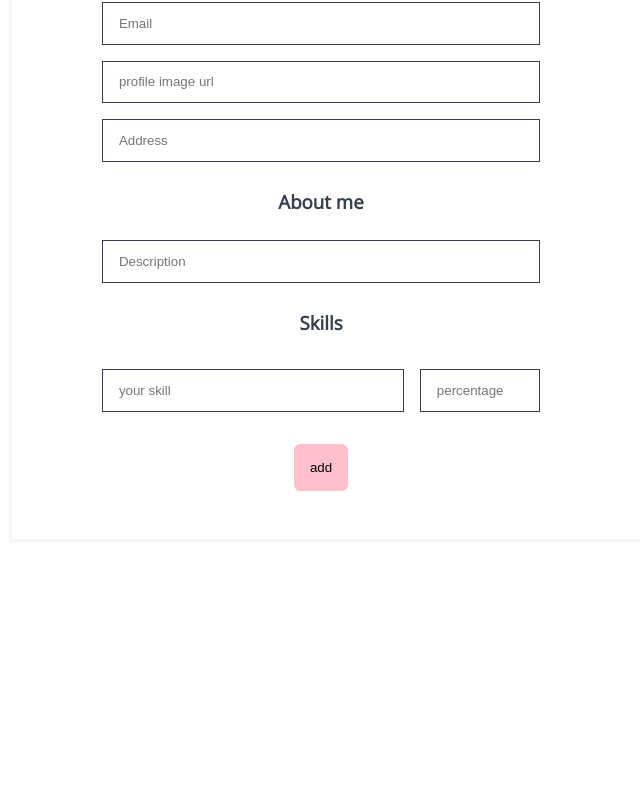
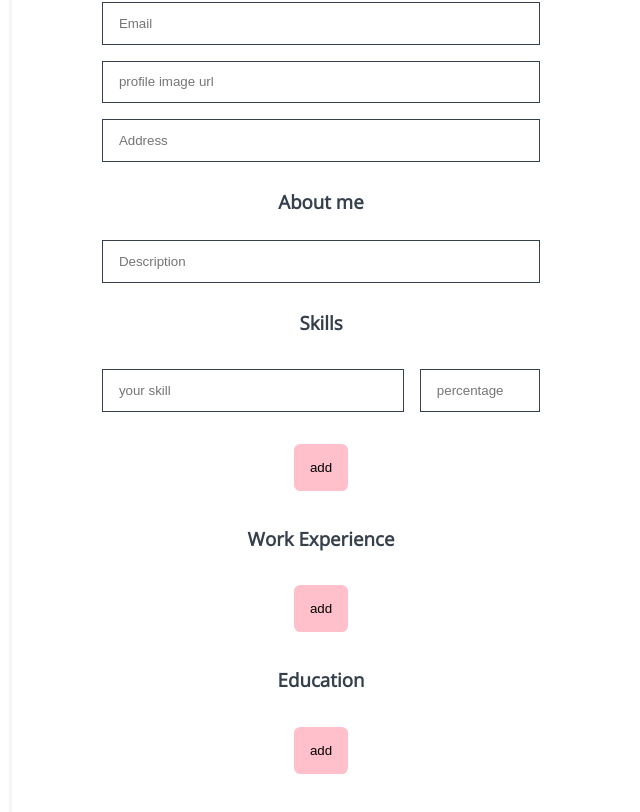
Before and after one commit to siduck/quickcv, a React (Create React App) app: page / in a window 1280 px wide. Shown: the part 384-1196 px from the top of the page, without its empty margins (311-951 px from the left). Before the commit the page ends 958 px from the top, so only its background shows below. Built offline with nearby package versions, Linux system fonts and the light colour scheme.

Commit message:
added more sections in editor

```diff
--- a/src/components/Editor.js
+++ b/src/components/Editor.js
@@ -66,11 +66,73 @@ class About extends Component {
   }
 }
 
+function InfoItems(props) {
+  return (
+    <>
+      {Array.from(Array(props.n)).map(() => (
+        <div
+          className={props.type === "workExp"
+            ? "workExpList "
+            : "educationInfoList"}
+        >
+          <Input
+            info={props.type === "workExp" ? "Company" : "University Name"}
+            key={uniqid}
+          />
+          <Input
+            info={props.type === "workExp" ? "Position" : "Degree"}
+            key={uniqid}
+          />
+          <Input info="City" key={uniqid} />
+          <Input info="From year" key={uniqid} />
+          <Input info="To year" key={uniqid} />
+        </div>
+      ))}
+    </>
+  );
+}
+
+class WorkExperience extends Component {
+  constructor() {
+    super();
+    this.state = {
+      workExp: 0,
+      educationInfo: 0,
+    };
+
+    this.addWorkExp = this.addWorkExp.bind(this);
+    this.addEducationInfo = this.addEducationInfo.bind(this);
+  }
+
+  addWorkExp() {
+    this.setState({ workExp: this.state.workExp + 1 });
+  }
+
+  addEducationInfo() {
+    this.setState({ educationInfo: this.state.educationInfo + 1 });
+  }
+
+  render() {
+    return (
+      <div className="workExperienceList">
+        <h3>Work Experience</h3>
+        <InfoItems n={this.state.workExp} type="workExp" />
+        <button onClick={this.addWorkExp}>add</button>
+
+        <h3>Education</h3>
+        <InfoItems n={this.state.educationInfo} type="educationInfo" />
+        <button onClick={this.addEducationInfo}>add</button>
+      </div>
+    );
+  }
+}
+
 export default function Editor() {
   return (
     <div className="editor">
       <PersonalInfo />
       <About />
+      <WorkExperience />
     </div>
   );
 }
--- a/src/styles/editor.css
+++ b/src/styles/editor.css
@@ -9,10 +9,16 @@
 }
 
 .personalInfo,
-.aboutMe {
+.aboutMe,
+.workExpList
+,.educationInfoList{
   display: grid;
   grid-template-columns: 1fr;
 }
+/*  */
+/* .educationInfoList { */
+/*   background-color: pink; */
+/* } */
 
 .skillItem {
   display: grid;
@@ -21,10 +27,10 @@
 }
 
 .skillItem input {
-  margin: .5rem;
+  margin: 0.5rem;
 }
 
-h3 {
+h3 , h4{
   text-align: center;
 }
 
@@ -48,5 +54,5 @@ button {
 button:hover {
   cursor: pointer;
   transform: scale(1.2);
-  transform: .4s;
+  transform: 0.4s;
 }
```
